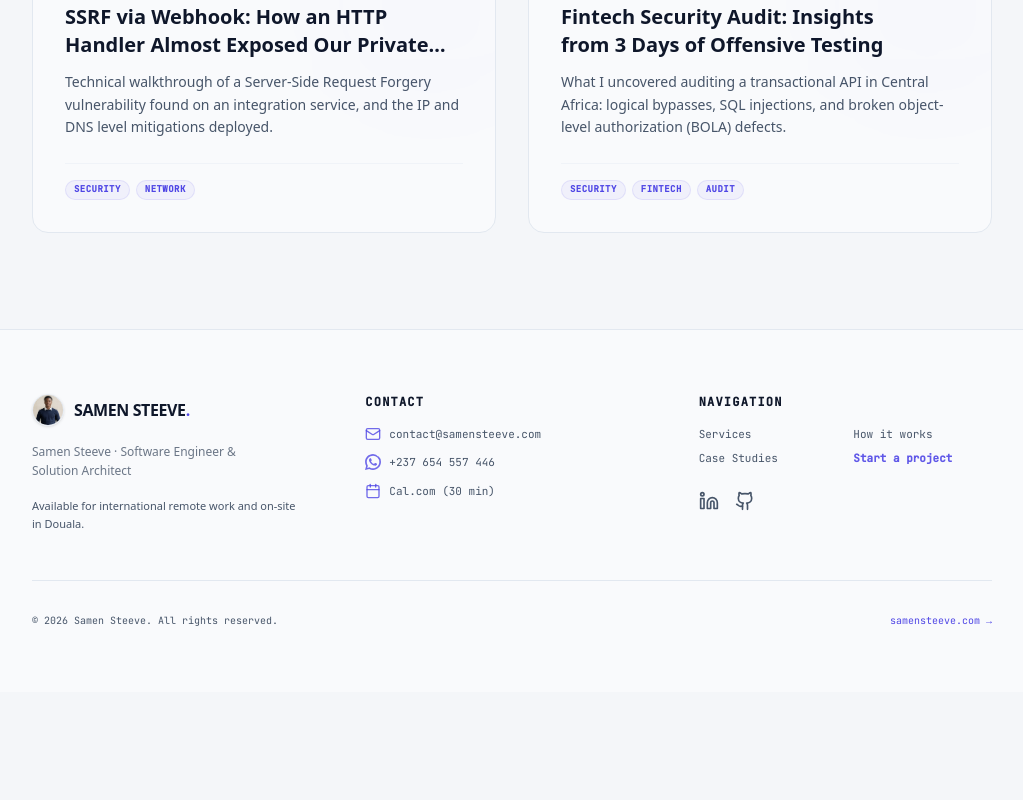
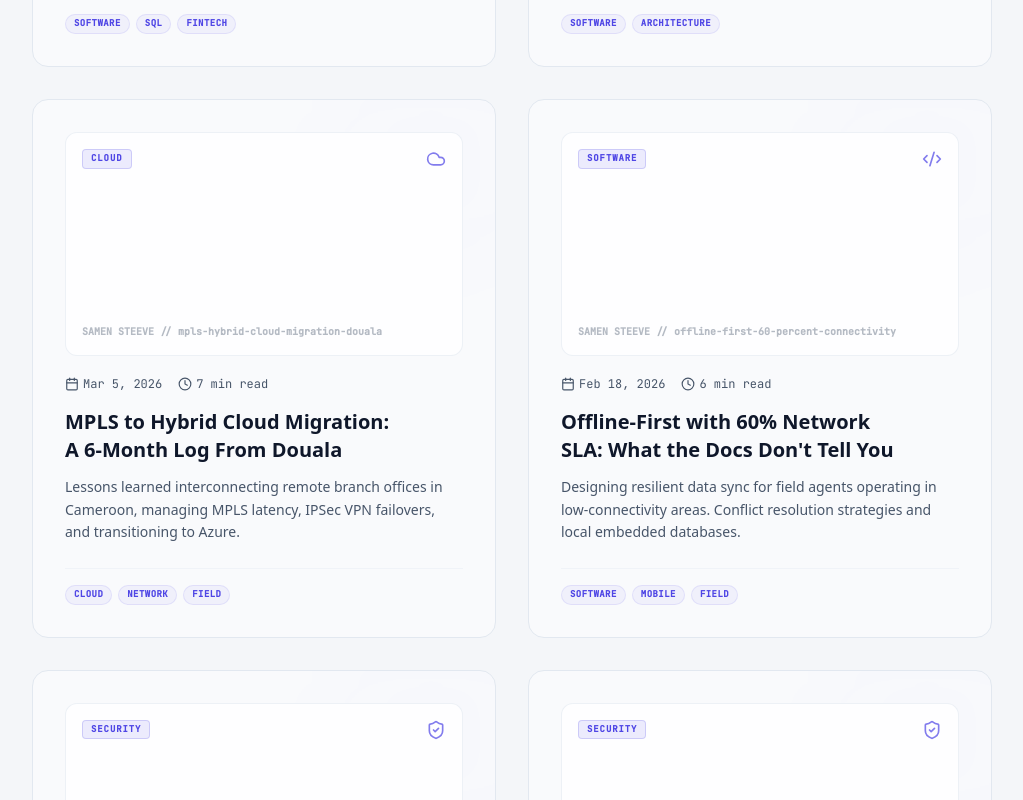
Before and after one commit to samsteeven/services-samensteeve, a Next.js app: page /en/blog in a window 1280 px wide. Shown: the part 2300-3100 px from the top of the page, without its empty margins (128-1151 px from the left). Before the commit the page ends 2992 px from the top, so only its background shows below. Built offline with nearby package versions, Linux system fonts and the light colour scheme; no server answers.

Commit message:
fix: add fallback tech banner for blog posts without cover image

```diff
--- a/components/blog-card.tsx
+++ b/components/blog-card.tsx
@@ -1,12 +1,21 @@
 import Image from "next/image";
 import Link from "next/link";
 import { PostMeta } from "@/content/blog/types";
-import { Calendar, Clock, ArrowRight } from "lucide-react";
+import { Calendar, Clock, ArrowRight, ShieldCheck, Cpu, Database, Cloud, Terminal, Code2 } from "lucide-react";
 import { getT, type Language } from "@/lib/i18n";
 
 interface BlogCardProps {
   post: PostMeta;
   lang: Language;
+}
+
+function getTagIcon(tags: string[]) {
+  if (tags.some((t) => ["IA", "AI", "Agents"].includes(t))) return Cpu;
+  if (tags.some((t) => ["Sécurité", "Security", "Audit"].includes(t))) return ShieldCheck;
+  if (tags.some((t) => ["SQL", "PostgreSQL", "BDD", "Fintech"].includes(t))) return Database;
+  if (tags.some((t) => ["Cloud", "Réseau", "Network", "Infrastructure"].includes(t))) return Cloud;
+  if (tags.some((t) => ["DevOps", "Docker", "n8n", "Automatisation"].includes(t))) return Terminal;
+  return Code2;
 }
 
 export function BlogCard({ post, lang }: BlogCardProps) {
@@ -17,6 +26,8 @@ export function BlogCard({ post, lang }: BlogCardProps) {
     { year: "numeric", month: "short", day: "numeric" }
   );
 
+  const CategoryIcon = getTagIcon(post.tags);
+
   return (
     <Link
       href={`${prefix}/blog/${post.slug}`}
@@ -26,8 +37,8 @@ export function BlogCard({ post, lang }: BlogCardProps) {
       <div className="absolute top-0 right-0 w-32 h-32 bg-accent/3 rounded-full blur-3xl group-hover:bg-accent/8 transition-colors duration-300 pointer-events-none" />
 
       <div>
-        {/* Cover Image Thumbnail */}
-        {post.coverImage && (
+        {/* Cover Image Thumbnail or Tech Fallback Header */}
+        {post.coverImage ? (
           <div className="relative w-full aspect-[16/9] rounded-xl overflow-hidden mb-5 border border-line/60 bg-paper">
             <Image
               src={post.coverImage}
@@ -36,6 +47,19 @@ export function BlogCard({ post, lang }: BlogCardProps) {
               sizes="(max-width: 768px) 100vw, 50vw"
               className="object-cover group-hover:scale-103 transition-transform duration-500"
             />
+          </div>
+        ) : (
+          <div className="relative w-full aspect-[16/9] rounded-xl overflow-hidden mb-5 border border-line/60 bg-paper-raised/80 flex flex-col justify-between p-4 group-hover:border-accent/30 transition-colors duration-300">
+            <div className="absolute inset-0 bg-[radial-gradient(ellipse_at_top_right,_var(--tw-gradient-stops))] from-accent/15 via-transparent to-transparent opacity-70 pointer-events-none" />
+            <div className="relative z-10 flex items-center justify-between">
+              <span className="font-mono text-[9px] uppercase tracking-widest font-bold text-accent bg-accent/10 border border-accent/20 px-2 py-0.5 rounded">
+                {post.tags[0] || "ARTICLE"}
+              </span>
+              <CategoryIcon className="h-5 w-5 text-accent/70" />
+            </div>
+            <div className="relative z-10 font-mono text-[10px] text-ink-soft/40 truncate font-semibold">
+              SAMEN STEEVE // {post.slug}
+            </div>
           </div>
         )}
 
```
